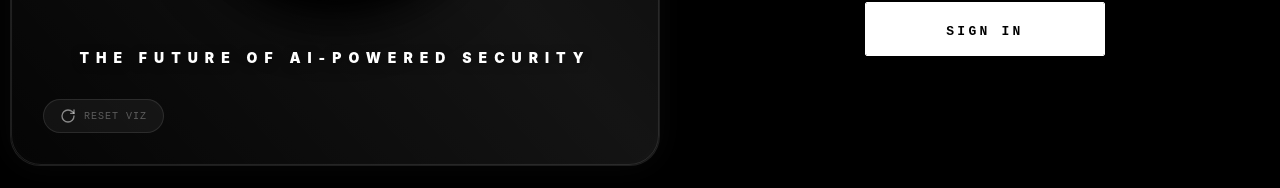
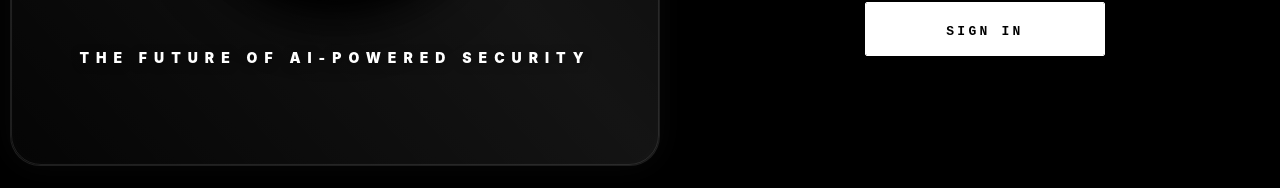
Before and after one commit to ayobamizenthos/TeletraanOS, a React (Vite) app: page / in a window 1280 px wide. Shown: the part 609-797 px from the top of the page. Built offline with nearby package versions, Linux system fonts and the light colour scheme.

Commit message:
cleanup: remove temporary reload button from login page

```diff
--- a/src/components/Login.jsx
+++ b/src/components/Login.jsx
@@ -1,6 +1,6 @@
 import React, { useState } from 'react';
 import { motion } from 'framer-motion';
-import { Eye, EyeOff, Shield, Lock, Mail, User, RotateCw } from 'lucide-react';
+import { Eye, EyeOff, Shield, Lock, Mail, User } from 'lucide-react';
 import WindowControls from './WindowControls';
 import teletraanLogo from '../assets/teletraan.svg';
 
@@ -254,17 +254,7 @@ const Login = ({ onLogin }) => {
                         <span className="text-[14px] font-sans font-black text-white tracking-[0.5em] uppercase drop-shadow-[0_2px_4px_rgba(0,0,0,0.5)]">The Future of AI-Powered Security</span>
                     </div>
 
-                    {/* Reload Button for Testing Animation */}
-                    <motion.button
-                        onClick={() => window.location.reload()}
-                        className="absolute bottom-8 left-8 flex items-center gap-2 px-4 py-2 bg-white/5 border border-white/10 rounded-full hover:bg-white/10 transition-colors z-[100] group"
-                        initial={{ opacity: 0 }}
-                        animate={{ opacity: 1 }}
-                        transition={{ delay: 2 }}
-                    >
-                        <RotateCw className="w-4 h-4 text-white/50 group-hover:text-white group-hover:rotate-180 transition-all duration-500" />
-                        <span className="text-[10px] font-mono text-white/30 tracking-widest uppercase group-hover:text-white/70 transition-colors">Reset Viz</span>
-                    </motion.button>
+
 
                 </motion.div>
 
```
